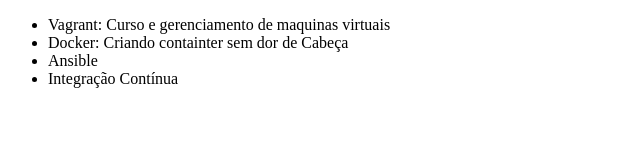
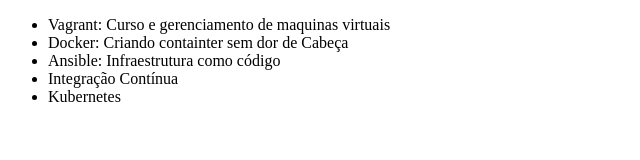
Before and after one commit to 7flechas/Alura-git, a plain HTML site: page index.html in a window 1280 px wide. Shown: the whole page, without its empty margins (0-640 px from the left). Drawn offline with Linux system fonts and the light colour scheme.

Commit message:
mudando estruturas kubernets e ansible

```diff
--- a/index.html
+++ b/index.html
@@ -8,8 +8,9 @@
     <ul>
         <li>Vagrant: Curso e gerenciamento de maquinas virtuais</li>
         <li>Docker: Criando containter sem dor de Cabeça</li>
-        <li>Ansible</li>
+        <li>Ansible: Infraestrutura como código</li>
         <li>Integração Contínua</li>
+        <li>Kubernetes</li>
     </ul>
 </body>
 </html>
```
